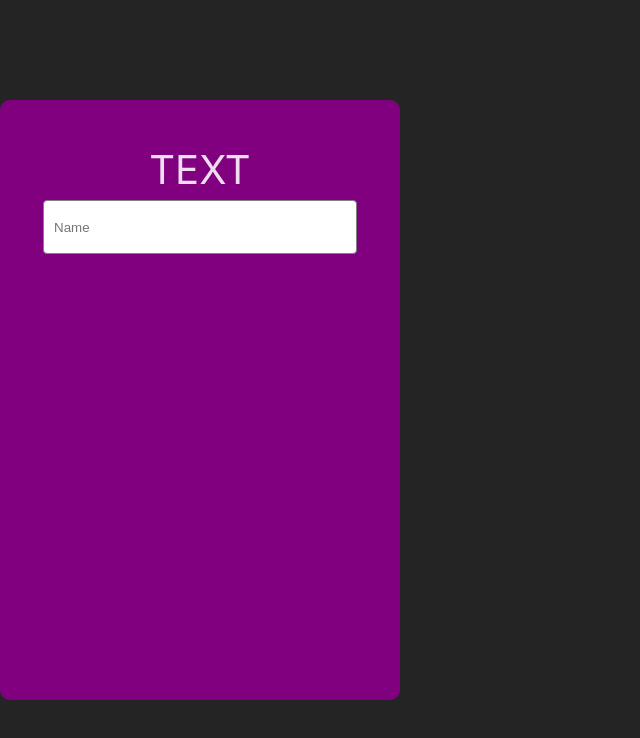
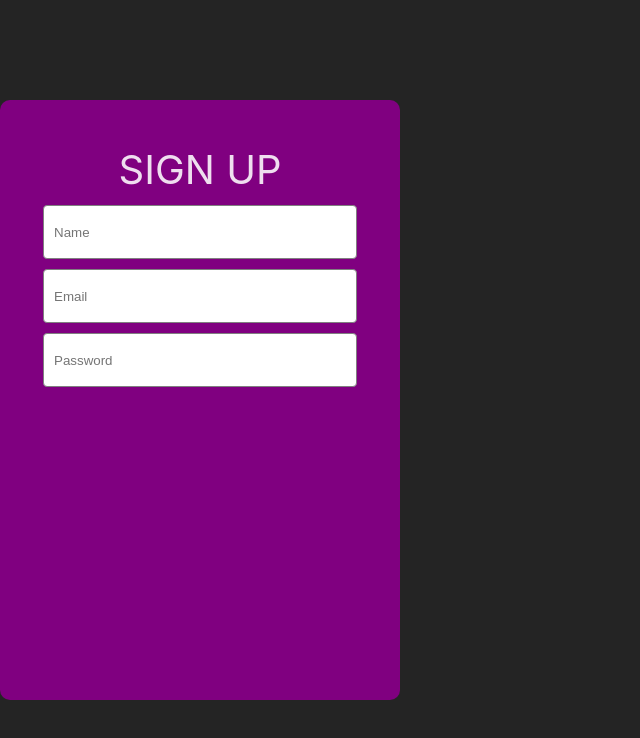
Before and after one commit to dev-sylv/EmailAuthFE, a React (Vite) app: page / in a window 1280 px wide. Shown: the top 738 px of the page, without its empty margins (0-640 px from the left). Built offline with nearby package versions, Linux system fonts and the light colour scheme.

Commit message:
sign up card with new structure done

```diff
--- a/src/App.jsx
+++ b/src/App.jsx
@@ -4,7 +4,9 @@ import Card from './component/Card'
 const App = () => {
   return (
     <div>
-   <Card />
+   <Card
+   tittle='SIGN UP'
+   />
     </div>
   )
 }
--- a/src/component/Card.tsx
+++ b/src/component/Card.tsx
@@ -1,16 +1,16 @@
 import React from "react";
 import styled from "styled-components";
+import { iCard } from "../types/interfaces/Interfaces";
+import InputData from "./Input";
 
-const Card = () => {
+const Card: React.FC<iCard> = ({ tittle }) => {
   return (
     <div>
       <Main>
-        <Text>Text</Text>
-        <Field>
-          <Form>
-            <Input placeholder="Name" />
-          </Form>
-        </Field>
+        <Text>{tittle}</Text>
+        <InputData tittle="Name" />
+        <InputData tittle="Email" />
+        <InputData tittle="Password" />
       </Main>
     </div>
   );
@@ -34,17 +34,3 @@ const Text = styled.div`
   text-transform: uppercase;
   font-size: 40px;
 `;
-const Field = styled.div`
-  display: flex;
-  flex-direction: column;
-`;
-const Form = styled.form`
-  width: 100%;
-`;
-const Input = styled.input`
-  border-radius: 4px;
-  border: 1px solid grey;
-  height: 50px;
-  width: 300px;
-  padding-left: 10px;
-`;
--- /dev/null
+++ b/src/component/Input.tsx
@@ -0,0 +1,33 @@
+import React from "react";
+import styled from "styled-components";
+import { iInput } from "../types/interfaces/Interfaces";
+
+const InputData: React.FC<iInput> = ({ tittle }) => {
+  return (
+    <div>
+      <Field>
+        <Form>
+          <Input placeholder={tittle} />
+        </Form>
+      </Field>
+    </div>
+  );
+};
+
+export default InputData;
+
+const Field = styled.div`
+  display: flex;
+  flex-direction: column;
+`;
+const Form = styled.form`
+  width: 100%;
+`;
+const Input = styled.input`
+  border-radius: 4px;
+  border: 1px solid grey;
+  height: 50px;
+  width: 300px;
+  padding-left: 10px;
+  margin: 5px 0;
+`;
```
Also changed, not shown: src/types/interfaces/Interfaces.tsx (+8 -0 lines).
